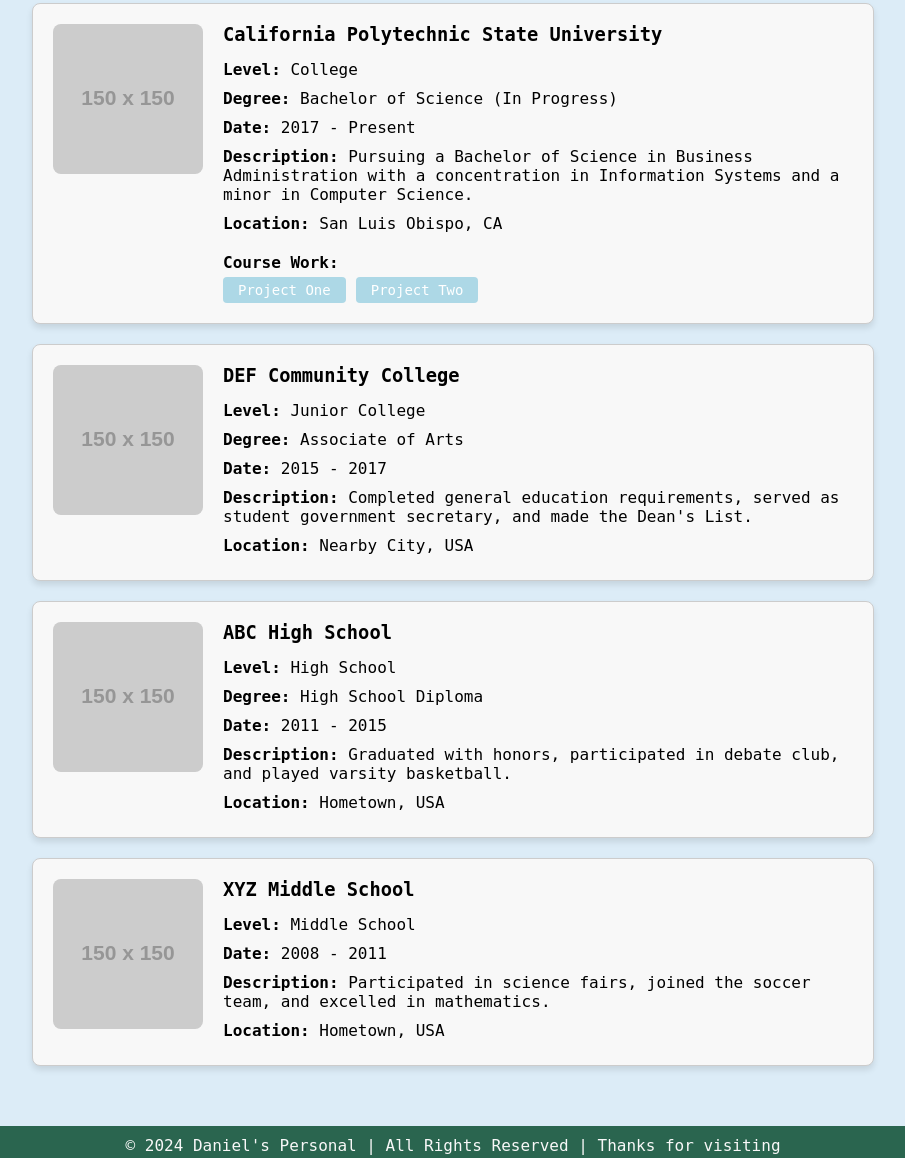
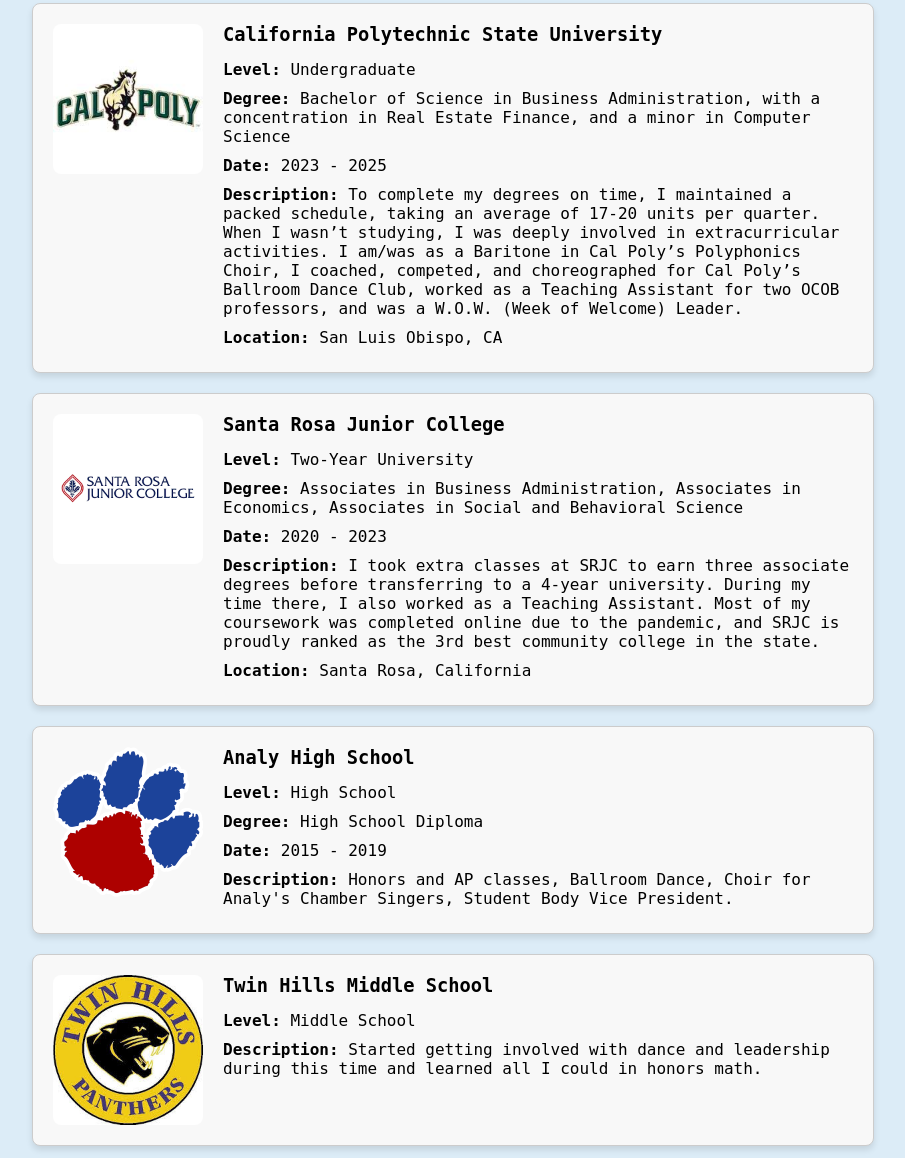
Before and after one commit to Daniel-Almond1/Daniel-Almond1.github.io, a plain HTML site: page education.html in a window 1280 px wide. Shown: the part 205-1363 px from the top of the page, without its empty margins (187-1092 px from the left). Drawn offline with Linux system fonts and the light colour scheme; placeholder pictures from the web are drawn by us.

Commit message:
Added some assets to make the education page better and finished the education page

```diff
--- a/education.html
+++ b/education.html
@@ -22,59 +22,50 @@
 
             <!-- College -->
             <div class="education-card">
-                <img src="https://via.placeholder.com/150" alt="College Image">
+                <img src="Assets/Education Page Assets/CP Logo Photo 4.jpg" alt="College Image">
                 <div class="education-card-content">
                     <h3>California Polytechnic State University</h3>
-                    <p><strong>Level:</strong> College</p>
-                    <p><strong>Degree:</strong> Bachelor of Science (In Progress)</p>
-                    <p><strong>Date:</strong> 2017 - Present</p>
-                    <p><strong>Description:</strong> Pursuing a Bachelor of Science in Business Administration with a concentration in Information Systems and a minor in Computer Science.</p>
+                    <p><strong>Level:</strong> Undergraduate</p>
+                    <p><strong>Degree:</strong> Bachelor of Science in Business Administration, with a concentration in Real Estate Finance, and a minor in Computer Science</p>
+                    <p><strong>Date:</strong> 2023 - 2025</p>
+                    <p><strong>Description:</strong> To complete my degrees on time, I maintained a packed schedule, taking an average of 17-20 units per quarter. When I wasn’t studying, I was deeply involved in extracurricular activities. I am/was as a Baritone in Cal Poly’s Polyphonics Choir, I coached, competed, and choreographed for Cal Poly’s Ballroom Dance Club, worked as a Teaching Assistant for two OCOB professors, and was a W.O.W. (Week of Welcome) Leader.</p>
                     <p><strong>Location:</strong> San Luis Obispo, CA</p>
-                    <div class="coursework">
-                        <p class="coursework-label">Course Work:</p>
-                        <div class="coursework-buttons">
-                            <a href="#">Project One</a>
-                            <a href="#">Project Two</a>
-                        </div>
-                    </div>
                 </div>
             </div>
 
             <!-- Junior College -->
             <div class="education-card">
-                <img src="https://via.placeholder.com/150" alt="Junior College Image">
+                <img src="Assets/Education Page Assets/SRJC Logo Photo 4.png" alt="Junior College Image">
                 <div class="education-card-content">
-                    <h3>DEF Community College</h3>
-                    <p><strong>Level:</strong> Junior College</p>
-                    <p><strong>Degree:</strong> Associate of Arts</p>
-                    <p><strong>Date:</strong> 2015 - 2017</p>
-                    <p><strong>Description:</strong> Completed general education requirements, served as student government secretary, and made the Dean's List.</p>
-                    <p><strong>Location:</strong> Nearby City, USA</p>
+                    <h3>Santa Rosa Junior College</h3>
+                    <p><strong>Level:</strong> Two-Year University</p>
+                    <p><strong>Degree:</strong>  Associates in Business Administration, Associates in Economics, Associates in Social and Behavioral Science</p>
+                    <p><strong>Date:</strong> 2020 - 2023</p>
+                    <p><strong>Description:</strong>
+I took extra classes at SRJC to earn three associate degrees before transferring to a 4-year university. During my time there, I also worked as a Teaching Assistant. Most of my coursework was completed online due to the pandemic, and SRJC is proudly ranked as the 3rd best community college in the state.</p>
+                    <p><strong>Location:</strong> Santa Rosa, California</p>
                 </div>
             </div>
 
             <!-- High School -->
             <div class="education-card">
-                <img src="https://via.placeholder.com/150" alt="High School Image">
+                <img src="Assets/Education Page Assets/Analy HS Logo Photo 1.png" alt="High School Image">
                 <div class="education-card-content">
-                    <h3>ABC High School</h3>
+                    <h3>Analy High School</h3>
                     <p><strong>Level:</strong> High School</p>
                     <p><strong>Degree:</strong> High School Diploma</p>
-                    <p><strong>Date:</strong> 2011 - 2015</p>
-                    <p><strong>Description:</strong> Graduated with honors, participated in debate club, and played varsity basketball.</p>
-                    <p><strong>Location:</strong> Hometown, USA</p>
+                    <p><strong>Date:</strong> 2015 - 2019</p>
+                    <p><strong>Description:</strong> Honors and AP classes, Ballroom Dance, Choir for Analy's Chamber Singers, Student Body Vice President.</p>
                 </div>
             </div>
 
             <!-- Middle School -->
             <div class="education-card">
-                <img src="https://via.placeholder.com/150" alt="Middle School Image">
+                <img src="Assets/Education Page Assets/Twin Hills Logo Photo 1.jpg" alt="Middle School Image">
                 <div class="education-card-content">
-                    <h3>XYZ Middle School</h3>
+                    <h3>Twin Hills Middle School</h3>
                     <p><strong>Level:</strong> Middle School</p>
-                    <p><strong>Date:</strong> 2008 - 2011</p>
-                    <p><strong>Description:</strong> Participated in science fairs, joined the soccer team, and excelled in mathematics.</p>
-                    <p><strong>Location:</strong> Hometown, USA</p>
+                    <p><strong>Description:</strong> Started getting involved with dance and leadership during this time and learned all I could in honors math.</p>
                 </div>
             </div>
             <div class="page-bottom-separator"></div>
```
Also changed, not shown: index.html (+6 -8 lines), Assets/Education Page Assets/Analy HS Logo Photo 1.png (added), Assets/Education Page Assets/Analy HS Logo Photo 2.jpg (added), Assets/Education Page Assets/CP Logo Photo 1.jpg (added), Assets/Education Page Assets/CP Logo Photo 2.jpg (added), Assets/Education Page Assets/CP Logo Photo 3.svg (added), Assets/Education Page Assets/CP Logo Photo 4.jpg (added), Assets/Education Page Assets/SRJC Logo Photo 1.png (added), Assets/Education Page Assets/SRJC Logo Photo 2.png (added), Assets/Education Page Assets/SRJC Logo Photo 3.jpg (added), Assets/Education Page Assets/SRJC Logo Photo 4.png (added), Assets/Education Page Assets/Twin Hills Logo Photo 1.jpg (added), 2 other files.
